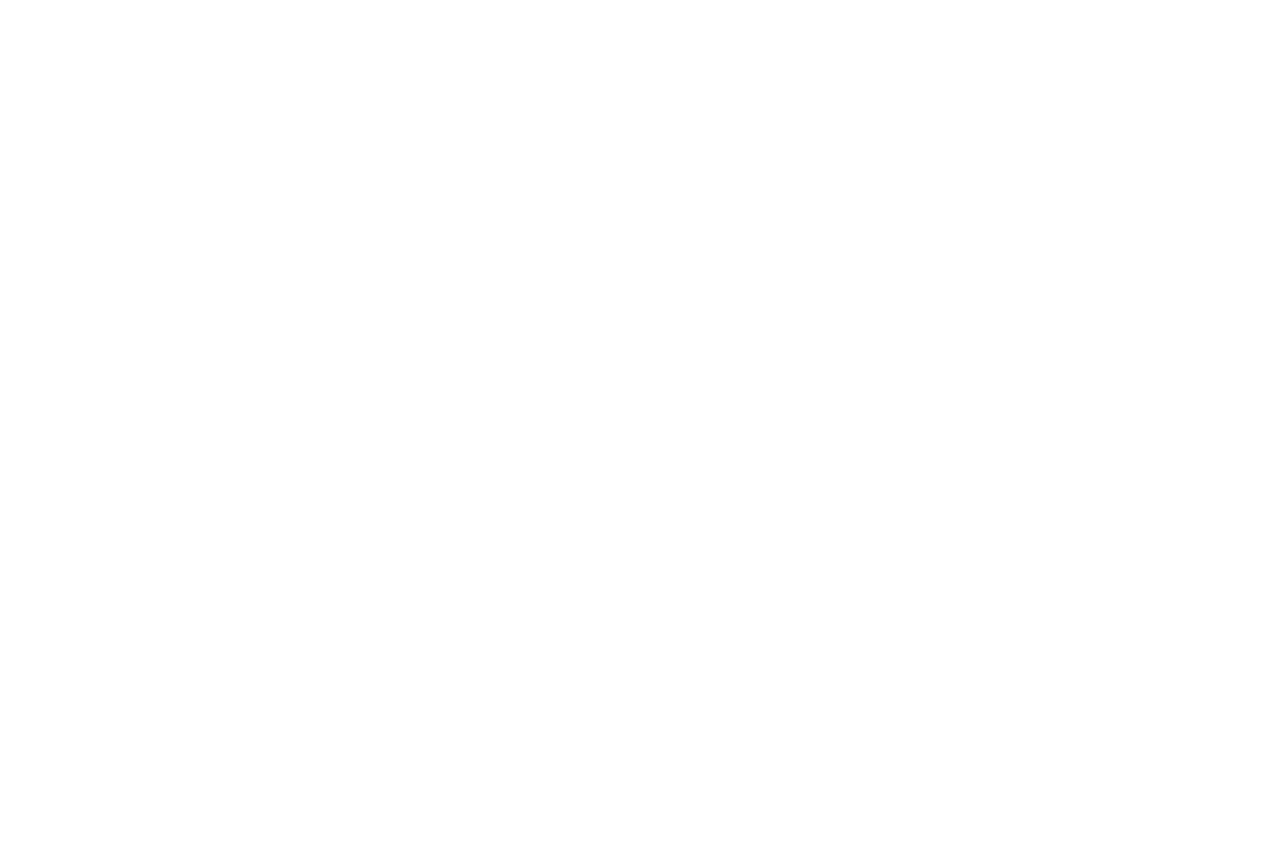
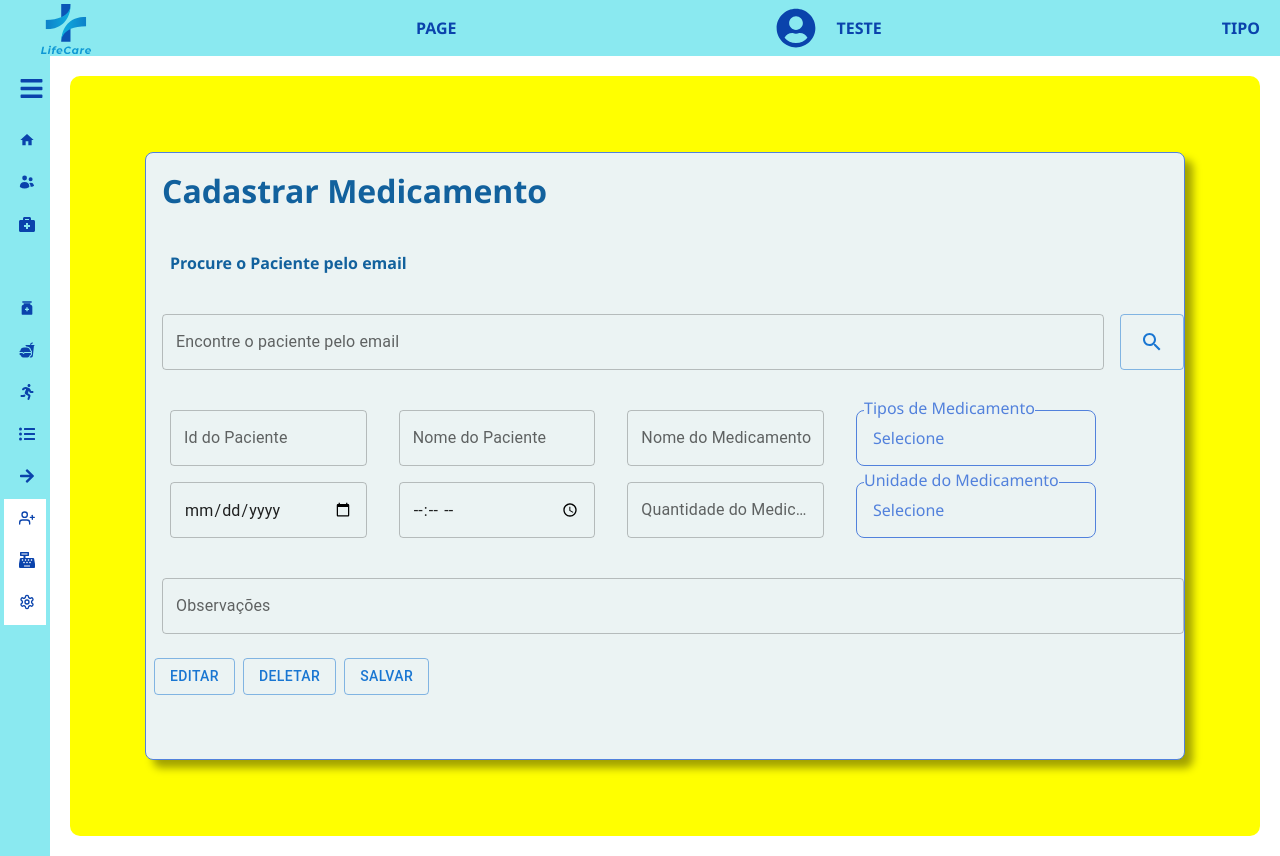
Before and after one commit to FullStack-Trindade/M3P-FrontEnd-Squad5, a React (Vite) app in the folder LifeCare/: page /cadastro/medicamento in a window 1280 px wide. Before the commit this address had no page. Before the commit the page ends 800 px from the top, so only its background shows below. Built offline with nearby package versions, Linux system fonts and the light colour scheme; some icons are missing.

Commit message:
[FRONT-010] Criação de Página/Formulário de Medicamento

```diff
--- /dev/null
+++ b/LifeCare/src/components/Form/FormRegisterMedicine/FormRegisterMedicine.component.jsx
@@ -0,0 +1,250 @@
+import { SelectComponent } from "../../Select/Select.component";
+import { InputComponent } from "../../Input/Input.component";
+
+import SearchIcon from "@mui/icons-material/Search";
+import Button from "@mui/material/Button";
+
+import * as Styled from "../Form.styles";
+import { useForm } from "react-hook-form";
+
+export const FormRegisterMedicineComponent = () => {
+  const {
+    register,
+    handleSubmit,
+    watch,
+    setValue,
+    formState: { errors },
+  } = useForm();
+
+  const selectMedicineType = [
+    { value: "", label: "Selecione" },
+    { value: "capsule", label: "Cápsula" },
+    { value: "pill", label: "Comprimido" },
+    { value: "liquid", label: "Líquido" },
+    { value: "cream", label: "Creme" },
+    { value: "gel", label: "Gel" },
+    { value: "inhalation", label: "Inalação" },
+    { value: "injection", label: "Injeção" },
+    { value: "spray", label: "Spray" },
+  ];
+
+  const selectMedicineUnit = [
+    { value: "", label: "Selecione" },
+    { value: "mg", label: "mg" },
+    { value: "mcg", label: "mcg" },
+    { value: "g", label: "g" },
+    { value: "ml", label: "ml" },
+    { value: "%", label: "%" },
+  ];
+
+  const handleSearchPatient = async () => {
+    /* await Patient.GetID(watch("patientID")).then((search) => {
+      setValue("patient_id", search.id);
+      setValue("patient_name", search.name);
+    });*/
+  };
+
+  const submitForm = async (data) => {
+    const body = {
+      ...data,
+    };
+    console.log(body);
+  };
+
+  const submitEdit = async (data) => {
+    const body = {
+      ...data,
+    };
+  };
+  const submitDelete = async () => { };
+
+  return (
+    <>
+      <Styled.Form onSubmit={handleSubmit(submitForm)}>
+        <Styled.FormTitle>Cadastrar Medicamento</Styled.FormTitle>
+        <Styled.FormColumn>
+          <Styled.FormSubTitle>
+            Procure o Paciente pelo email
+          </Styled.FormSubTitle>
+          <Styled.FormRow>
+            <InputComponent
+              id="patientEmail"
+              type="email"
+              label="Encontre o paciente pelo email"
+              register={{
+                ...register("patientEmail", {
+                  /*required: "Campo obrigatório",
+                  validate: {
+                    message: "O email esta errado ou não existe",
+                    matchPath: (v) =>
+                      /^\w+([.-]?\w+)*@\w+([.-]?\w+)*(\.\w{2,3})+$/.test(v),
+                  },*/
+                }),
+              }}
+              error={!!errors.patientEmail}
+              helperText={errors.patientEmail?.message}
+            />
+            <Button variant="outlined" type="button">
+              <SearchIcon />
+            </Button>
+          </Styled.FormRow>
+          <Styled.FormRow>
+            <Styled.FormColumn>
+              <InputComponent
+                readOnly
+                id="patientId"
+                type="number"
+                label="Id do Paciente"
+                register={{
+                  ...register("patientId", {
+                    required: "Campo obrigatório",
+                  }),
+                }}
+                error={!!errors.patientId}
+                helperText={errors.patientId?.message}
+              />
+
+              <InputComponent
+                id="medicineDate"
+                type="date"
+                register={{
+                  ...register("date", { required: "Campo obrigatório" }),
+                }}
+                error={!!errors.date}
+                helperText={errors.date?.message}
+              />
+            </Styled.FormColumn>
+            <Styled.FormColumn>
+              <InputComponent
+                readOnly
+                id="patientName"
+                type="text"
+                label="Nome do Paciente"
+                register={{
+                  ...register("patientName", {
+                    required: "Campo obrigatório",
+                    minLength: {
+                      value: 6,
+                      message: "Campo deve ter pelo menos 6 caracteres",
+                    },
+                    maxLength: {
+                      value: 64,
+                      message: "Campo deve ter no máximo 64 caracteres",
+                    },
+                  }),
+                }}
+                error={!!errors.patientName}
+                helperText={errors.patientName?.message}
+              />
+              <InputComponent
+                id="medicineTime"
+                type="time"
+                register={{
+                  ...register("time", { required: "Campo obrigatório" }),
+                }}
+                error={!!errors.dietTime}
+                helperText={errors.dietTime?.message}
+              />
+            </Styled.FormColumn>
+            <Styled.FormColumn>
+              <InputComponent
+                id="medicineName"
+                type="text"
+                label="Nome do Medicamento"
+                register={{
+                  ...register("name", {
+                    required: "Campo obrigatório",
+                    minLength: {
+                      value: 5,
+                      message: "Campo deve ter pelo menos 5 caracteres",
+                    },
+                    maxLength: {
+                      value: 100,
+                      message: "Campo deve ter no máximo 100 caracteres",
+                    },
+                  }),
+                }}
+                error={!!errors.name}
+                helperText={errors.name?.message}
+              />
+
+              <InputComponent
+                id="medicineAmount"
+                label="Quantidade do Medicamento  "
+                type="number"
+                register={{
+                  ...register("amount", { required: "Campo obrigatório" }),
+                }}
+                error={!!errors.amount}
+                helperText={errors.amount?.message}
+              />
+            </Styled.FormColumn>
+            <Styled.FormColumn>
+              <SelectComponent
+                id={"medicineType"}
+                label={"Tipos de Medicamento"}
+                error={!!errors.medicineType}
+                helperText={errors.medicineType?.message}
+                option={selectMedicineType}
+                register={{
+                  ...register("medicineType", {
+                    required: "Selecione uma das opções",
+                  }),
+                }}
+              />
+
+              <SelectComponent
+                id={"medicineUnit"}
+                label={"Unidade do Medicamento"}
+                error={!!errors.unit}
+                helperText={errors.unit?.message}
+                option={selectMedicineUnit}
+                register={{
+                  ...register("unit", {
+                    required: "Selecione uma das opções",
+                  }),
+                }}
+              />
+            </Styled.FormColumn>
+          </Styled.FormRow>
+          <Styled.FormRow>
+            <InputComponent
+              id="medicineComments"
+              label="Observações"
+              type="text"
+              register={{
+                ...register("comments", { required: "Campo obrigatório" }),
+                minLength: {
+                  value: 10,
+                  message: "Campo deve ter pelo menos 10 caracteres",
+                },
+                maxLength: {
+                  value: 1000,
+                  message: "Campo deve ter no máximo 1000 caracteres",
+                },
+              }}
+              error={!!errors.comments}
+              helperText={errors.comments?.message}
+            />
+          </Styled.FormRow>
+
+          <Styled.ButtonWrapper>
+            <Button
+              variant="outlined"
+              type="button"
+              onClick={handleSubmit(submitEdit)}
+            >
+              Editar
+            </Button>
+            <Button variant="outlined" onClick={handleSubmit(submitDelete)}>
+              Deletar
+            </Button>
+            <Button variant="outlined" type="submit">
+              Salvar
+            </Button>
+          </Styled.ButtonWrapper>
+        </Styled.FormColumn>
+      </Styled.Form>
+    </>
+  );
+};
--- a/LifeCare/src/components/Input/Input.component.jsx
+++ b/LifeCare/src/components/Input/Input.component.jsx
@@ -15,6 +15,7 @@ export const InputComponent = ({
   error,
   onInput,
   helperText,
+  readOnly = false
 }) => {
   const [showPassword, setShowPassword] = useState(false);
 
@@ -33,6 +34,9 @@ export const InputComponent = ({
         placeholder={placeholder}
         helperText={helperText}
         {...register}
+        inputProps={
+					{ readOnly: readOnly, }
+				}
       >
         {/* {type === "password" && (
           <Styled.Icon type="button" onClick={handleShowPassword}>
@@ -56,4 +60,5 @@ InputComponent.propTypes = {
   register: PropTypes.any,
   error: PropTypes.any,
   helperText: PropTypes.any,
+  readOnly: PropTypes.bool
 };
--- a/LifeCare/src/components/SidebarComponent/Sidebar.component.jsx
+++ b/LifeCare/src/components/SidebarComponent/Sidebar.component.jsx
@@ -62,7 +62,7 @@ const menuItem = [
   },
 
   {
-    path: "/prontuarios",
+    path: "/prontuario",
     name: "Prontuários",
     icon: <FaListUl />,
     admin: false
--- /dev/null
+++ b/LifeCare/src/pages/MedicineRegistrationPage/MedicineRegistration.page.jsx
@@ -0,0 +1,12 @@
+import { FormRegisterMedicineComponent } from "../../components/Form/FormRegisterMedicine/FormRegisterMedicine.component";
+import * as Styled from "./MedicineRegistration.styles";
+
+export const MedicineRegistrationPage = () => {
+  return (
+    <div>
+      <Styled.MedicineMain>
+        <FormRegisterMedicineComponent />
+      </Styled.MedicineMain>
+    </div>
+  );
+};
--- /dev/null
+++ b/LifeCare/src/pages/MedicineRegistrationPage/MedicineRegistration.styles.jsx
@@ -0,0 +1,10 @@
+import styled from "styled-components";
+
+export const MedicineMain = styled.main`
+  display: flex;
+  width: 100%;
+  height: 100%;
+  justify-content: center;
+  align-items: center;
+  padding: 1rem;
+`;
--- a/LifeCare/src/routes/AppRoutes.jsx
+++ b/LifeCare/src/routes/AppRoutes.jsx
@@ -9,6 +9,7 @@ import { HomePage } from "../pages/HomePage/Home.page";
 import { PhysicalExerciseRegistrationPage } from "../pages/PhysicalExerciseRegistrationPage/PhysicalExerciseRegistration.page";
 import { HandbookPage } from "../pages/HandbookPage/Handbook.page";
 import { AppointmentRegistrationPage } from "../pages/AppointmentRegistrationPage/AppointmentRegistration.page";
+import { MedicineRegistrationPage } from "../pages/MedicineRegistrationPage/MedicineRegistration.page";
 
 export const AppRoutes = () => {
   return (
@@ -64,6 +65,8 @@ export const AppRoutes = () => {
           />
           <Route path="/prontuario" element={<HandbookPage />} />
           <Route path="/prontuario/:id" element={<HandbookPage />} />
+          <Route path="/cadastro/medicamento" element={<MedicineRegistrationPage />} />
+          <Route path="/cadastro/medicamento/:id" element={<MedicineRegistrationPage />} />
         </Route>
       </Routes>
     </Router>
```
